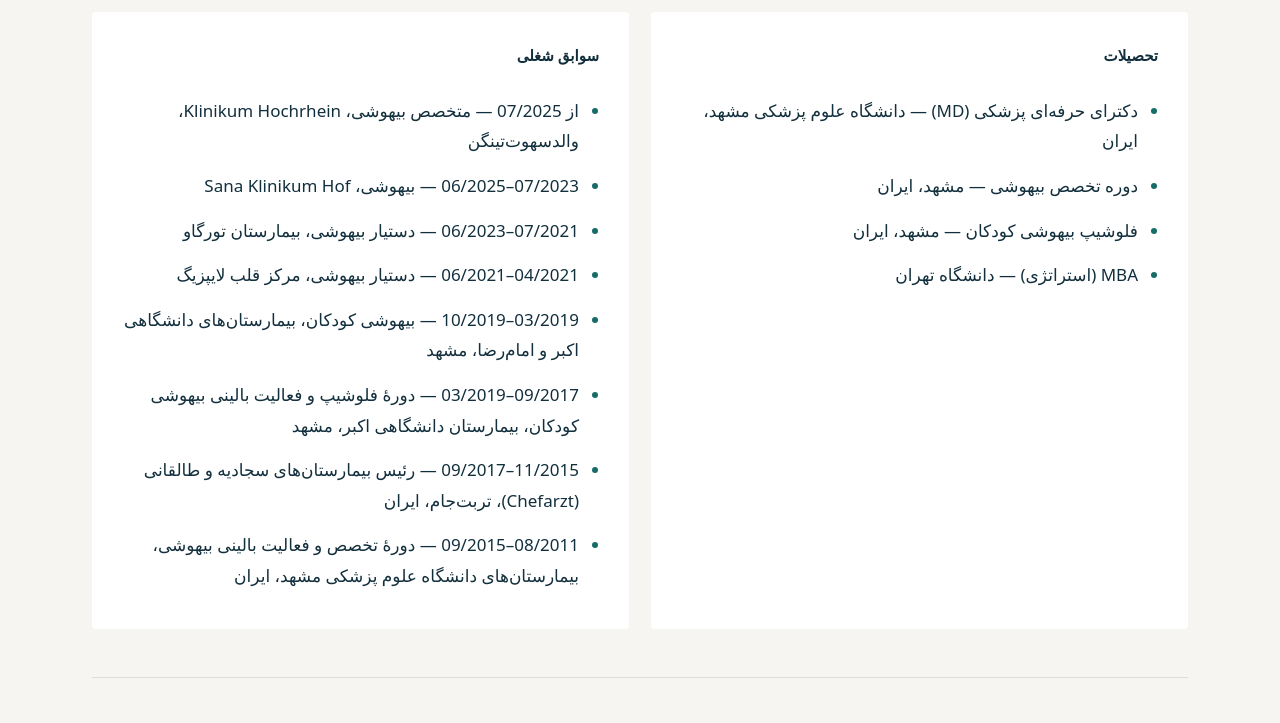
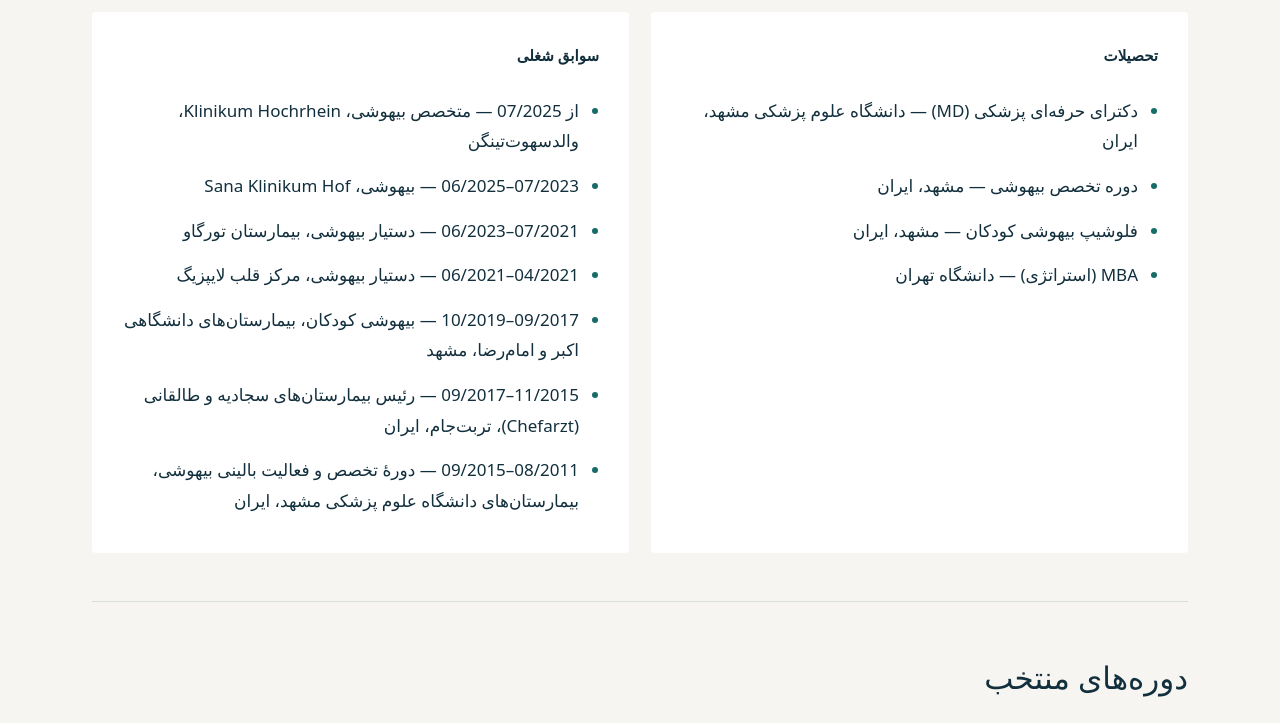
Before and after one commit to mohsenakhondi-cmd/akhondi-site, a plain HTML site: page index-fa.html in a window 1280 px wide. Shown: the part 1086-1809 px from the top of the page. Drawn offline with Linux system fonts and the light colour scheme.

Commit message:
Combine pediatric anesthesia experience into September 2017–October 2019

```diff
--- a/index-fa.html
+++ b/index-fa.html
@@ -46,7 +46,7 @@ ul.clean{margin:0;padding-left:18px}
 <section id="resume" class="section"><h2 data-i="resume_h">رزومه</h2>
 <div class="grid-2">
   <div class="card"><h3 data-i="edu_h">تحصیلات</h3><ul id="edu-list" class="clean"><li>دکترای حرفه‌ای پزشکی (MD) — دانشگاه علوم پزشکی مشهد، ایران</li><li>دوره تخصص بیهوشی — مشهد، ایران</li><li>فلوشیپ بیهوشی کودکان — مشهد، ایران</li><li>MBA (استراتژی) — دانشگاه تهران</li></ul></div>
-  <div class="card"><h3 data-i="exp_h">سوابق شغلی</h3><ul id="exp-list" class="clean"><li>از 07/2025 — متخصص بیهوشی، Klinikum Hochrhein، والدسهوت‌تینگن</li><li>07/2023–06/2025 — بیهوشی، Sana Klinikum Hof</li><li>07/2021–06/2023 — دستیار بیهوشی، بیمارستان تورگاو</li><li>04/2021–06/2021 — دستیار بیهوشی، مرکز قلب لایپزیگ</li><li>03/2019–10/2019 — بیهوشی کودکان، بیمارستان‌های دانشگاهی اکبر و امام‌رضا، مشهد</li><li>09/2017–03/2019 — دورهٔ فلوشیپ و فعالیت بالینی بیهوشی کودکان، بیمارستان دانشگاهی اکبر، مشهد</li><li>11/2015–09/2017 — رئیس بیمارستان‌های سجادیه و طالقانی (Chefarzt)، تربت‌جام، ایران</li><li>08/2011–09/2015 — دورهٔ تخصص و فعالیت بالینی بیهوشی، بیمارستان‌های دانشگاه علوم پزشکی مشهد، ایران</li></ul></div>
+  <div class="card"><h3 data-i="exp_h">سوابق شغلی</h3><ul id="exp-list" class="clean"><li>از 07/2025 — متخصص بیهوشی، Klinikum Hochrhein، والدسهوت‌تینگن</li><li>07/2023–06/2025 — بیهوشی، Sana Klinikum Hof</li><li>07/2021–06/2023 — دستیار بیهوشی، بیمارستان تورگاو</li><li>04/2021–06/2021 — دستیار بیهوشی، مرکز قلب لایپزیگ</li><li>09/2017–10/2019 — بیهوشی کودکان، بیمارستان‌های دانشگاهی اکبر و امام‌رضا، مشهد</li><li>11/2015–09/2017 — رئیس بیمارستان‌های سجادیه و طالقانی (Chefarzt)، تربت‌جام، ایران</li><li>08/2011–09/2015 — دورهٔ تخصص و فعالیت بالینی بیهوشی، بیمارستان‌های دانشگاه علوم پزشکی مشهد، ایران</li></ul></div>
 </div></section>
 <section id="certs" class="section"><h2 data-i="certs_h">دوره‌های منتخب</h2>
 <div class="card"><ul id="certs-list" class="clean"><li>دوره فشرده رژیونال آنستزی برلین (BRAIN)</li><li>دوره حفاظت در برابر اشعه</li><li>درمان درد پیرامون عمل</li><li>درمان پیچیده مراقبت‌های ویژه</li><li>سونوگرافی و اکو در ICU</li><li>AFS – سونوگرافی متمرکز بر بیهوشی (مبانی و عروق)</li></ul></div></section>
```
